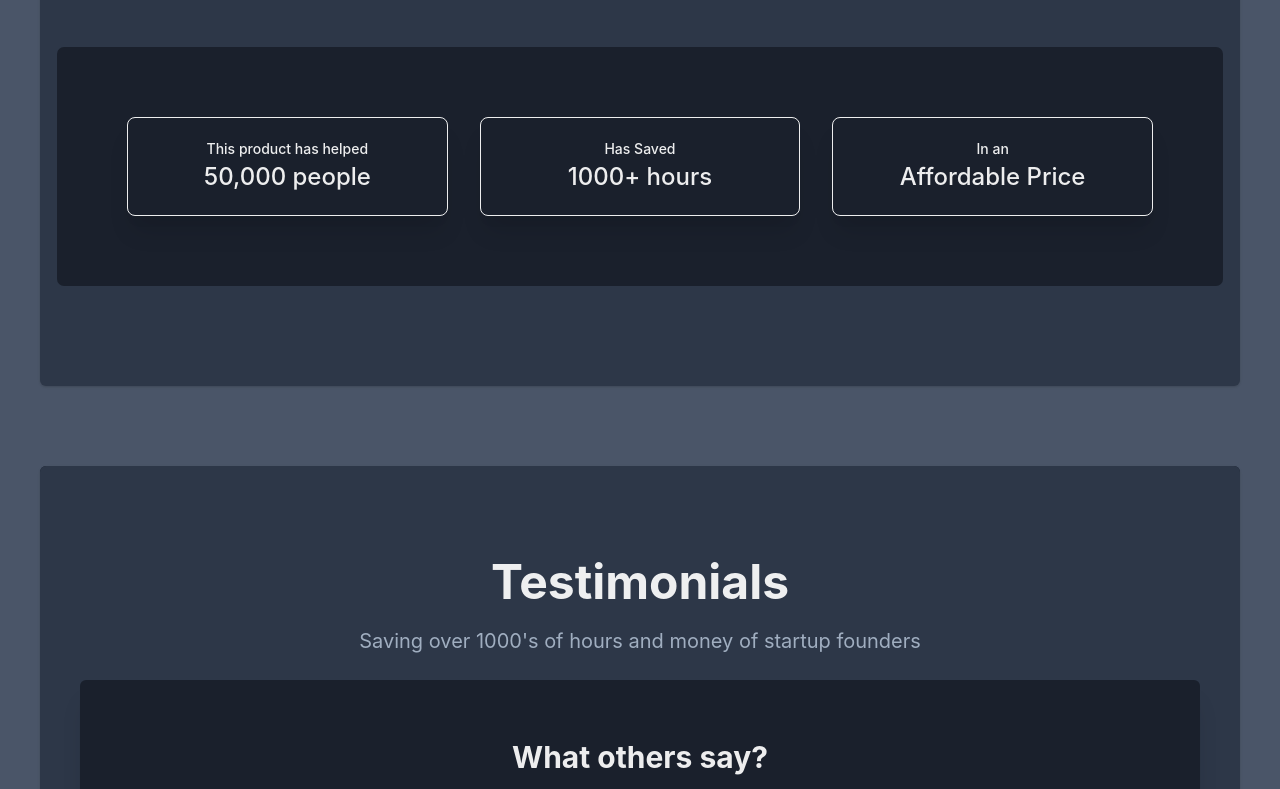
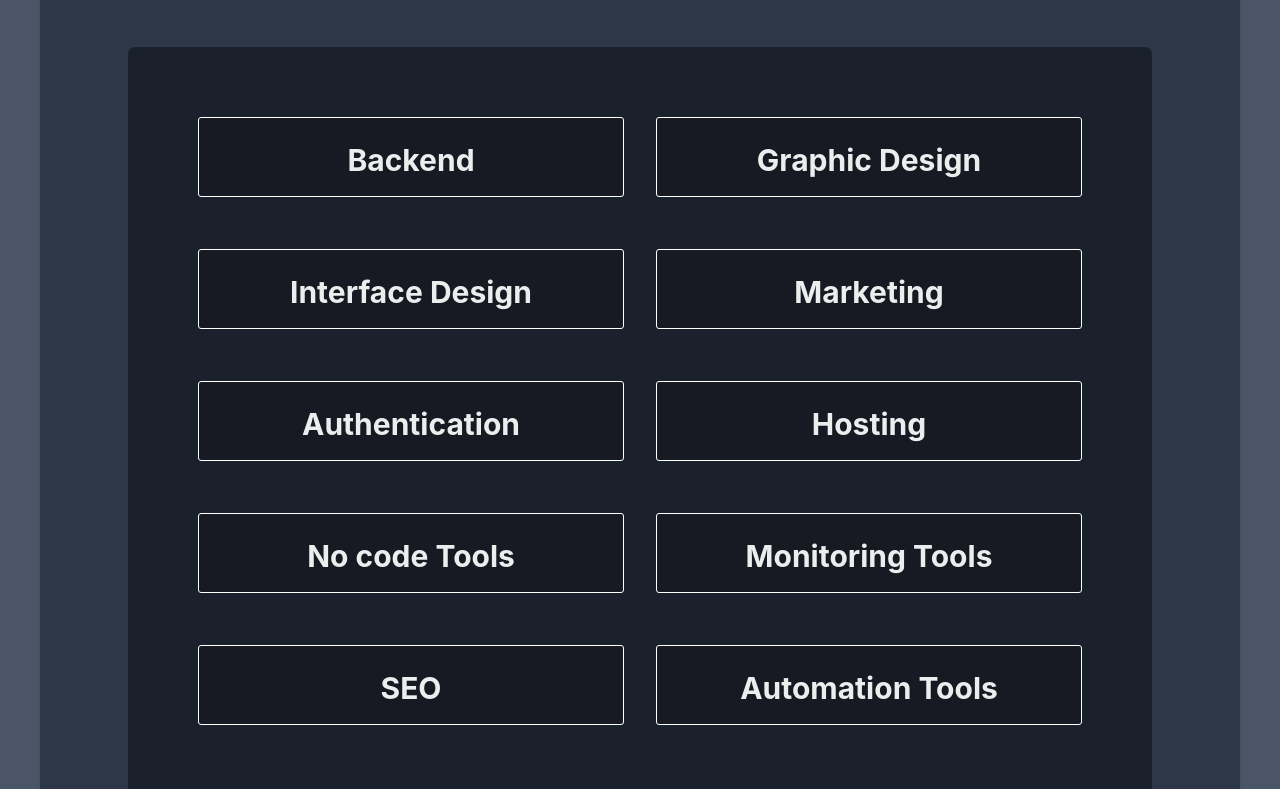
Before and after one commit to bisheshkafle99/100-tools-for-building-startups-portfolio, a Next.js app: page / in a window 1280 px wide. Shown: the part 771-1560 px from the top of the page. Built offline with nearby package versions, Linux system fonts and the light colour scheme.

Commit message:
Features

```diff
--- a/components/Features.jsx
+++ b/components/Features.jsx
@@ -0,0 +1,223 @@
+import React from "react";
+import {
+  Flex,
+  Box,
+  chakra,
+  SimpleGrid,
+  Stat,
+  StatLabel,
+  StatNumber,
+  useColorModeValue,
+} from "@chakra-ui/react";
+
+const Features = () => {
+  const topBg = useColorModeValue("purple.300", "gray.700");
+  const bottomBg = useColorModeValue("purple.400", "gray.800");
+  return (
+    <Flex
+      boxSize="full"
+      bg="#F9FAFB"
+      _dark={{
+        bg: "gray.600",
+      }}
+      p={10}
+      alignItems="center"
+      justifyContent="center"
+    >
+      <Box
+        mx="auto"
+        textAlign={{
+          base: "left",
+          md: "center",
+        }}
+        rounded="md"
+        shadow="base"
+        w="full"
+        bg={topBg}
+        id="statistics"
+        mt={"30px"}
+      >
+        <Box
+          maxW="7xl"
+          mx={"auto"}
+          pt={5}
+          px={{ base: 2, sm: 12, md: 17 }}
+          mb={"100px"}
+          mt={"20px"}
+        >
+          <chakra.h1
+            textAlign={"center"}
+            fontSize={"5xl"}
+            py={10}
+            fontWeight={"bold"}
+          >
+            Features of our Product
+          </chakra.h1>
+          <SimpleGrid
+            columns={{ base: 1, md: 2 }}
+            spacing={{ base: 5, lg: 8 }}
+            bg={bottomBg}
+            p={"70px"}
+            borderRadius={"7px"}
+            maxW="5xl"
+            h="3xl"
+            m={"auto"}
+          >
+            <Box
+              bg="gray.900"
+              border="1px solid white"
+              borderRadius="3px"
+              maxH="80px"
+            >
+              <chakra.h3
+                textAlign={"center"}
+                fontWeight={"bold"}
+                py={"5"}
+                fontSize={"3xl"}
+              >
+                Backend
+              </chakra.h3>
+            </Box>
+            <Box
+              bg="gray.900"
+              border="1px solid white"
+              borderRadius="3px"
+              maxH="80px"
+            >
+              <chakra.h3
+                textAlign={"center"}
+                fontWeight={"bold"}
+                py={"5"}
+                fontSize={"3xl"}
+              >
+                Graphic Design
+              </chakra.h3>
+            </Box>
+            <Box
+              bg="gray.900"
+              border="1px solid white"
+              borderRadius="3px"
+              maxH="80px"
+            >
+              <chakra.h3
+                textAlign={"center"}
+                fontWeight={"bold"}
+                py={"5"}
+                fontSize={"3xl"}
+              >
+                Interface Design
+              </chakra.h3>
+            </Box>
+            <Box
+              bg="gray.900"
+              border="1px solid white"
+              borderRadius="3px"
+              maxH="80px"
+            >
+              <chakra.h3
+                textAlign={"center"}
+                fontWeight={"bold"}
+                py={"5"}
+                fontSize={"3xl"}
+              >
+                Marketing
+              </chakra.h3>
+            </Box>
+            <Box
+              bg="gray.900"
+              border="1px solid white"
+              borderRadius="3px"
+              maxH="80px"
+            >
+              <chakra.h3
+                textAlign={"center"}
+                fontWeight={"bold"}
+                py={"5"}
+                fontSize={"3xl"}
+              >
+                Authentication
+              </chakra.h3>
+            </Box>
+            <Box
+              bg="gray.900"
+              border="1px solid white"
+              borderRadius="3px"
+              maxH="80px"
+            >
+              <chakra.h3
+                textAlign={"center"}
+                fontWeight={"bold"}
+                py={"5"}
+                fontSize={"3xl"}
+              >
+                Hosting
+              </chakra.h3>
+            </Box>
+            <Box
+              bg="gray.900"
+              border="1px solid white"
+              borderRadius="3px"
+              maxH="80px"
+            >
+              <chakra.h3
+                textAlign={"center"}
+                fontWeight={"bold"}
+                py={"5"}
+                fontSize={"3xl"}
+              >
+                No code Tools
+              </chakra.h3>
+            </Box>
+            <Box
+              bg="gray.900"
+              border="1px solid white"
+              borderRadius="3px"
+              maxH="80px"
+            >
+              <chakra.h3
+                textAlign={"center"}
+                fontWeight={"bold"}
+                py={"5"}
+                fontSize={"3xl"}
+              >
+                Monitoring Tools
+              </chakra.h3>
+            </Box>
+            <Box
+              bg="gray.900"
+              border="1px solid white"
+              borderRadius="3px"
+              maxH="80px"
+            >
+              <chakra.h3
+                textAlign={"center"}
+                fontWeight={"bold"}
+                py={"5"}
+                fontSize={"3xl"}
+              >
+                SEO
+              </chakra.h3>
+            </Box>
+            <Box
+              bg="gray.900"
+              border="1px solid white"
+              borderRadius="3px"
+              maxH="80px"
+            >
+              <chakra.h3
+                textAlign={"center"}
+                fontWeight={"bold"}
+                py={"5"}
+                fontSize={"3xl"}
+              >
+                Automation Tools
+              </chakra.h3>
+            </Box>
+          </SimpleGrid>
+        </Box>
+      </Box>
+    </Flex>
+  );
+};
+
+export default Features;
--- a/components/Statistics.jsx
+++ b/components/Statistics.jsx
@@ -53,7 +53,6 @@ export default function BasicStatistics() {
         w="full"
         bg={topBg}
         id="statistics"
-        mt={"30px"}
       >
         <Box
           maxW="7xl"
--- a/pages/index.js
+++ b/pages/index.js
@@ -3,6 +3,7 @@ import Statistics from "../components/Statistics";
 import Testimonials from "../components/Testimonials";
 import { useColorMode } from "@chakra-ui/react";
 import { useEffect } from "react";
+import Features from "../components/Features";
 
 export default function Home() {
   const { colorMode, toggleColorMode } = useColorMode();
@@ -13,6 +14,7 @@ export default function Home() {
   return (
     <>
       <Hero />
+      <Features />
       <Statistics />
       <Testimonials />
     </>
```
